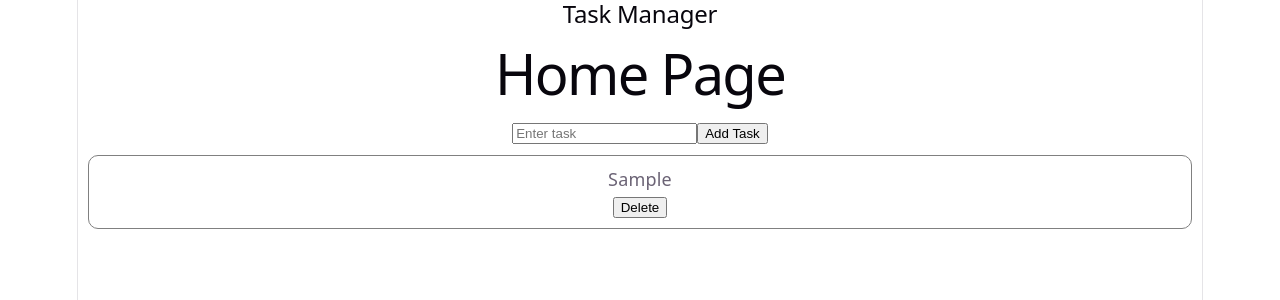
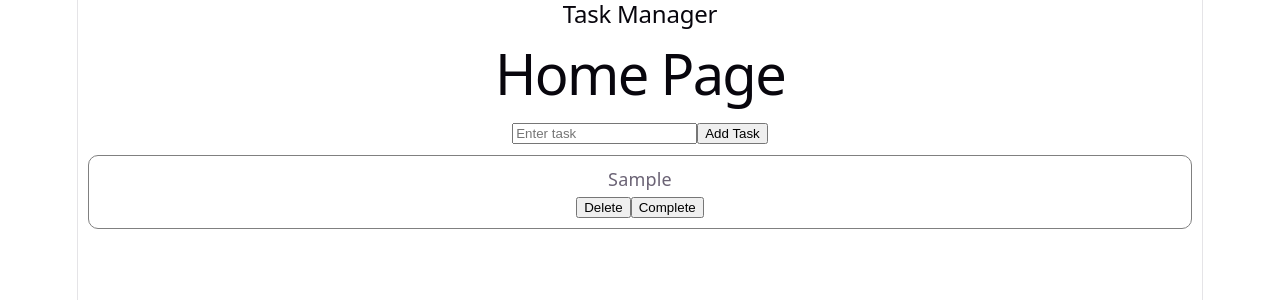
Before and after one commit to saifullahkhalid521-bit/Task-manager-app, a React (Vite) app in the folder client/: page / in a window 1280 px wide. Both pictures are taken after typing "Sample" into the empty fields and a click on the button "Add Task". Shown: the top 300 px of the page. Built offline with nearby package versions, Linux system fonts and the light colour scheme.

Commit message:
Add completion toggle feature

```diff
--- a/client/src/components/TaskCard.jsx
+++ b/client/src/components/TaskCard.jsx
@@ -20,6 +20,9 @@ function TaskCard(props){
         <button onClick={props.deleteTask}>
           Delete
         </button>
+        <button onClick={props.toggleComplete}>
+          Complete
+        </button>
       </div>
   );
 }
--- a/client/src/components/TaskForm.jsx
+++ b/client/src/components/TaskForm.jsx
@@ -22,6 +22,19 @@ function TaskForm() {
 
   setTasks(updatedTasks);
   }
+  function handleToggleComplete(indexToToggle) {
+    const updatedTasks = tasks.map((item ,index) => {
+      if (index === indexToToggle) {
+        return {
+          ...item,
+          completed: !item.completed,
+        };
+      }
+      return item;
+    });
+
+    setTasks(updatedTasks);
+  }
 
   return (
     <div>
@@ -42,6 +55,7 @@ function TaskForm() {
         taskName={item.text}
         completed={item.completed}
         deleteTask={() => handleDeleteTask(index)}
+        toggleComplete={() => handleToggleComplete(index)}
         />
       ))}
     </div>
```
